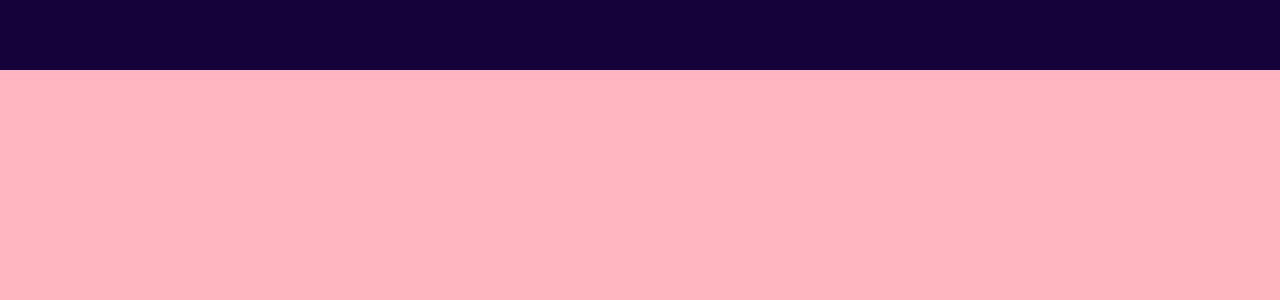
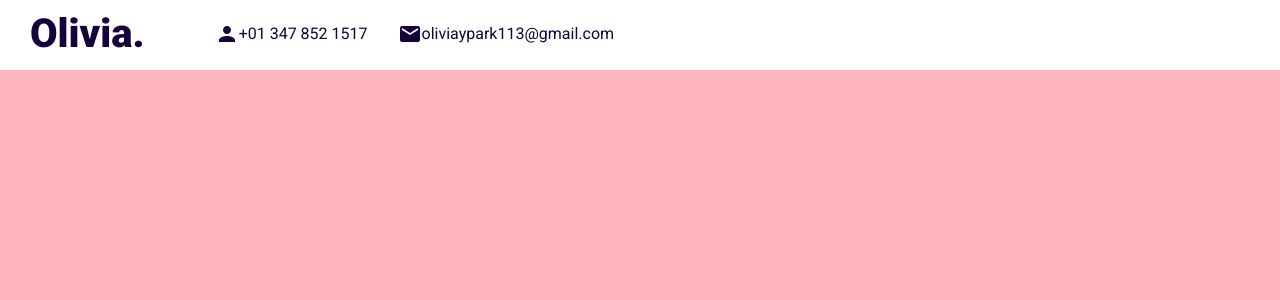
Before and after one commit to Oliviapark113/new_react_portfolio, a React (Create React App) app: page / in a window 1280 px wide. Shown: the top 300 px of the page. Built offline with nearby package versions, Linux system fonts and the light colour scheme.

Commit message:
updated topbar and components

```diff
--- a/package.json
+++ b/package.json
@@ -3,6 +3,8 @@
   "version": "0.1.0",
   "private": true,
   "dependencies": {
+    "@material-ui/core": "^4.11.4",
+    "@material-ui/icons": "^4.11.2",
     "@testing-library/jest-dom": "^5.14.1",
     "@testing-library/react": "^11.2.7",
     "@testing-library/user-event": "^12.8.3",
--- a/src/app.scss
+++ b/src/app.scss
@@ -7,10 +7,18 @@
         background-color: lightsalmon;
         position: relative;
         top: 70px;
+        scroll-behavior: smooth;
+        scroll-snap-type: y mandatory;
+        scrollbar-width: none; // for firefox
+        &::-webkit-scrollbar{
+            display:none;
+        }
+
 
         > *{
             width: 100vw;
             height:calc(100vh - 70px);
+            scroll-snap-align: start;
         }
     }
 
--- a/src/components/contact/Contact.jsx
+++ b/src/components/contact/Contact.jsx
@@ -3,7 +3,7 @@ import "./contact.scss"
 
 export default function Contact() {
   return (
-    <div className="contact">
+    <div className="contact" id="contact">
 
     </div>
   )
--- a/src/components/intro/Intro.jsx
+++ b/src/components/intro/Intro.jsx
@@ -3,7 +3,7 @@ import './intro.scss'
 
 export default function intro() {
   return (
-    <div className="intro">
+    <div className="intro" id="intro">
 
     </div>
   )
--- a/src/components/portfolio/Portfolio.jsx
+++ b/src/components/portfolio/Portfolio.jsx
@@ -3,7 +3,7 @@ import './portfolio.scss'
 
 export default function Portfolio() {
   return (
-    <div className="portfolio">
+    <div className="portfolio" id="portfolio">
 
     </div>
   )
--- a/src/components/testimonials/Testimonials.jsx
+++ b/src/components/testimonials/Testimonials.jsx
@@ -3,7 +3,7 @@ import './testimonials.scss'
 
 export default function Testimonials() {
   return (
-    <div className="testimonials">
+    <div className="testimonials" id="testimonials">
 
     </div>
   )
--- a/src/components/topbar/Topbar.jsx
+++ b/src/components/topbar/Topbar.jsx
@@ -1,9 +1,28 @@
 import React from 'react'
 import './topbar.scss'
+import {Person , Mail} from '@material-ui/icons';
+// import MailIcon from '@material-ui/icons/Mail';
 
 export default function Topbar() {
   return (
     <div className="topbar">
+      <div className="wrapper">
+        <div className="left">
+          <a href="#intro" className="logo">Olivia.</a>
+           <div className="itemContainer">
+             <Person className="icon" />
+             <span>+01 347 852 1517</span>
+           </div>
+           <div className="itemContainer">
+             <Mail className="icon"/>
+             <span>oliviaypark113@gmail.com</span>
+           </div>
+        </div>
+
+        <div className="right">
+
+        </div>
+      </div>
     </div>
   )
 }
--- a/src/components/topbar/topbar.scss
+++ b/src/components/topbar/topbar.scss
@@ -1,8 +1,39 @@
+
+@import "../../global.scss";
+
 .topbar{
     width:100%;
     height: 70px;
-    background-color: #15023a;
+    background-color: white;
+    color: $mainColor;
     position: fixed;
     top:0;
     z-index: 2;
+
+    .wrapper{
+        padding:10px 30px;
+        display: flex;
+        align-items: center;
+        justify-content: space-between;
+
+        .left{
+            display: flex;
+            align-items: center;
+            .logo{
+                font-size: 40px;
+                font-weight: 700;
+                text-decoration: none;
+                color: inherit;
+                margin-right: 40px;
+              }
+
+              .itemContainer{
+                display: flex;
+                align-items: center;
+                margin-left: 30px;
+            }
+        }
+
+
+    }
 }
--- a/src/components/works/Works.jsx
+++ b/src/components/works/Works.jsx
@@ -4,7 +4,7 @@ import './works.scss'
 export default function Works()
  {
   return (
-    <div className="works">
+    <div className="works" id="works">
 
     </div>
   )
--- /dev/null
+++ b/src/global.scss
@@ -0,0 +1 @@
+$mainColor: #15023a;
```
Also changed, not shown: 1 other file (tests, documents, lock files or other folders).
